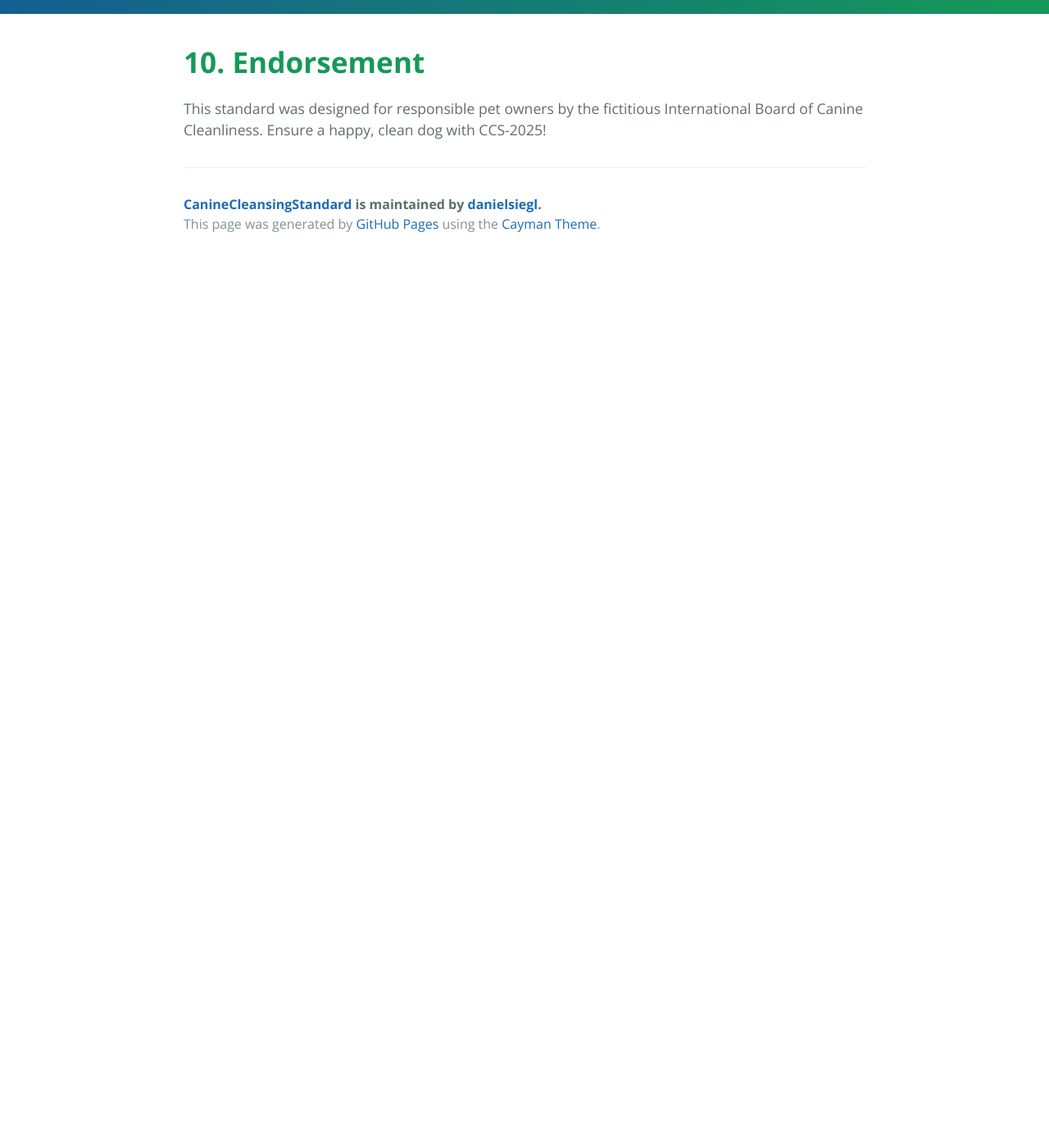
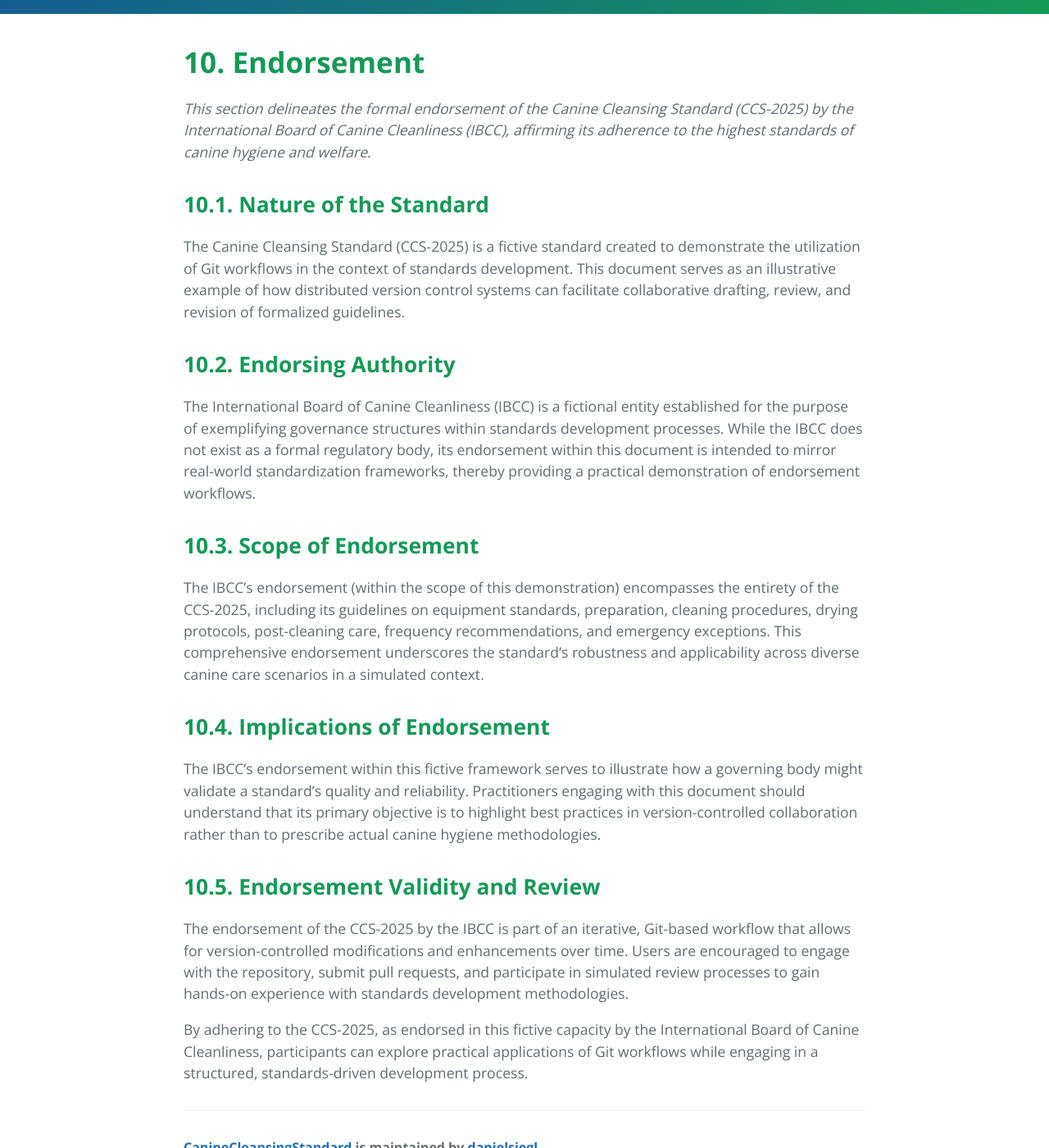
Before and after one commit to danielsiegl/CanineCleansingStandard, a Jekyll site: the page built from 10_Endorsement.md, in a window 1280 px wide and 1400 px high, scrolled down 270 px. Shown: the whole window at 82% size. Built offline with Jekyll 4.4.1, drawn with Linux system fonts in a browser that asks for light colours; our own code applies the rules of GitHub Pages for plain Markdown files; before the commit the page ends 900 px from its top, so only the background shows below that.

Commit message:
Expand endorsement section with detailed subsections
Provide a comprehensive overview of the CCS-2025 endorsement by the
IBCC, including sections on the nature of the standard, endorsing
authority, scope, implications, and validity. Enhance documentation to
illustrate Git-based workflow in standards development. Improve clarity
and depth of the endorsement information.

```diff
--- a/10_Endorsement.md
+++ b/10_Endorsement.md
@@ -3,4 +3,26 @@ title: CCS-2025 - Endorsement
 ---
 # **10. Endorsement**
 
-This standard was designed for responsible pet owners by the fictitious International Board of Canine Cleanliness. Ensure a happy, clean dog with CCS-2025!
+_This section delineates the formal endorsement of the Canine Cleansing Standard (CCS-2025) by the International Board of Canine Cleanliness (IBCC), affirming its adherence to the highest standards of canine hygiene and welfare._
+
+## **10.1. Nature of the Standard**
+
+The Canine Cleansing Standard (CCS-2025) is a fictive standard created to demonstrate the utilization of Git workflows in the context of standards development. This document serves as an illustrative example of how distributed version control systems can facilitate collaborative drafting, review, and revision of formalized guidelines.
+
+## **10.2. Endorsing Authority**
+
+The International Board of Canine Cleanliness (IBCC) is a fictional entity established for the purpose of exemplifying governance structures within standards development processes. While the IBCC does not exist as a formal regulatory body, its endorsement within this document is intended to mirror real-world standardization frameworks, thereby providing a practical demonstration of endorsement workflows.
+
+## **10.3. Scope of Endorsement**
+
+The IBCC’s endorsement (within the scope of this demonstration) encompasses the entirety of the CCS-2025, including its guidelines on equipment standards, preparation, cleaning procedures, drying protocols, post-cleaning care, frequency recommendations, and emergency exceptions. This comprehensive endorsement underscores the standard’s robustness and applicability across diverse canine care scenarios in a simulated context.
+
+## **10.4. Implications of Endorsement**
+
+The IBCC’s endorsement within this fictive framework serves to illustrate how a governing body might validate a standard’s quality and reliability. Practitioners engaging with this document should understand that its primary objective is to highlight best practices in version-controlled collaboration rather than to prescribe actual canine hygiene methodologies.
+
+## **10.5. Endorsement Validity and Review**
+
+The endorsement of the CCS-2025 by the IBCC is part of an iterative, Git-based workflow that allows for version-controlled modifications and enhancements over time. Users are encouraged to engage with the repository, submit pull requests, and participate in simulated review processes to gain hands-on experience with standards development methodologies.
+
+By adhering to the CCS-2025, as endorsed in this fictive capacity by the International Board of Canine Cleanliness, participants can explore practical applications of Git workflows while engaging in a structured, standards-driven development process.
```
